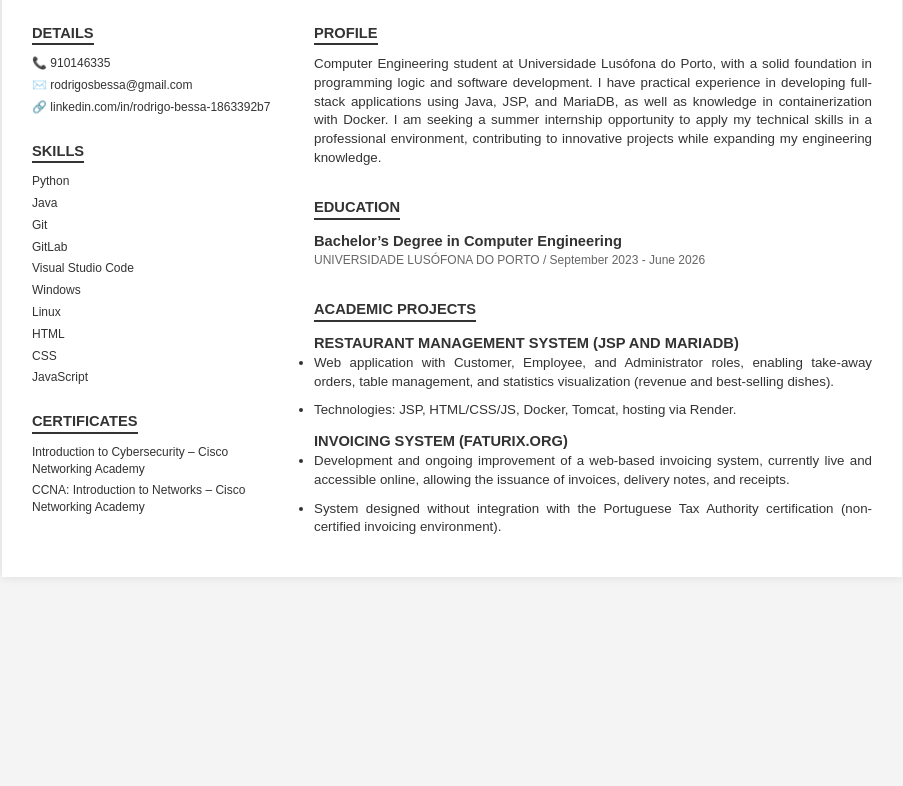
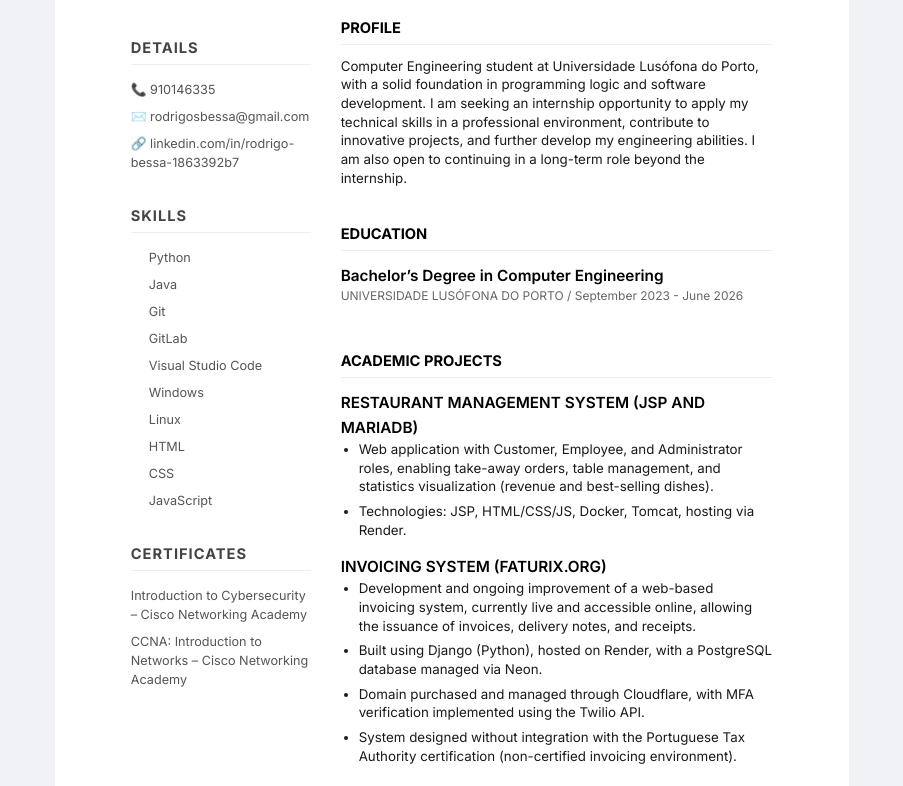
Before and after one commit to Rodrigosbessa/curriculo, a plain HTML site: page index.html in a window 1280 px wide. Shown: the part 124-910 px from the top of the page, without its empty margins (188-1091 px from the left). Before the commit the page ends 800 px from the top, so only its background shows below. Drawn offline with Linux system fonts and the light colour scheme.

Commit message:
Criar pagina para curriculo em portugues e alguns ajustes

```diff
--- a/index.html
+++ b/index.html
@@ -47,7 +47,7 @@
             <main class="main-content">
                 <section>
                     <h3>PROFILE</h3>
-                    <p>Computer Engineering student at Universidade Lusófona do Porto, with a solid foundation in programming logic and software development. I have practical experience in developing full-stack applications using Java, JSP, and MariaDB, as well as knowledge in containerization with Docker. I am seeking a summer internship opportunity to apply my technical skills in a professional environment, contributing to innovative projects while expanding my engineering knowledge.</p>
+                    <p>Computer Engineering student at Universidade Lusófona do Porto, with a solid foundation in programming logic and software development. I am seeking an internship opportunity to apply my technical skills in a professional environment, contribute to innovative projects, and further develop my engineering abilities. I am also open to continuing in a long-term role beyond the internship.</p>
                 </section>
 
                 <section>
@@ -72,6 +72,8 @@
                         <span class="title">INVOICING SYSTEM (FATURIX.ORG)</span>
                         <ul>
                             <li>Development and ongoing improvement of a web-based invoicing system, currently live and accessible online, allowing the issuance of invoices, delivery notes, and receipts.</li>
+                            <li>Built using Django (Python), hosted on Render, with a PostgreSQL database managed via Neon.</li>
+                            <li>Domain purchased and managed through Cloudflare, with MFA verification implemented using the Twilio API.</li>
                             <li>System designed without integration with the Portuguese Tax Authority certification (non-certified invoicing environment).</li>
                         </ul>
                     </div>
--- a/style.css
+++ b/style.css
@@ -1,4 +1,5 @@
-/* Reset básico */
+@import url('https://fonts.googleapis.com/css2?family=Inter:wght@300;400;600;700&display=swap');
+
 * {
     margin: 0;
     padding: 0;
@@ -6,77 +7,118 @@
 }
 
 body {
-    font-family: 'Arial', sans-serif;
-    background-color: #f4f4f4;
-    color: #333;
-    line-height: 1.4;
-    padding: 0;
+    font-family: 'Inter', -apple-system, sans-serif;
+    background-color: #f0f2f5;
+    color: #1a1a1a;
+    line-height: 1.5;
 }
-
 .container {
-    max-width: 900px;
+    width: 210mm;
+    min-height: 297mm;
     background: #fff;
-    margin: 20px auto;
-    padding: 30px;
-    box-shadow: 0 0 10px rgba(0,0,0,0.1);
+    margin: 0 auto;
+    padding: 15mm 20mm;
+    display: flex;
+    flex-direction: column;
 }
 
 header {
-    border-bottom: 2px solid #eee;
-    margin-bottom: 20px;
+    border-bottom: 2px solid #000;
+    margin-bottom: 15px;
     padding-bottom: 10px;
 }
 
 header h1 {
-    font-size: 24pt;
-    letter-spacing: 2px;
+    font-size: 26pt;
+    font-weight: 700;
 }
 
 .content {
-    display: flex; /* Mantém colunas no ecrã */
+    display: flex;
     gap: 30px;
+    flex: 1;
 }
 
 .sidebar {
-    flex: 0 0 30%; /* Fixa a largura em 30% */
+    flex: 0 0 28%;
+    display: flex;
+    flex-direction: column;
+    justify-content: flex-start;
+}
+
+.sidebar h3 {
+    font-size: 11pt;
+    font-weight: 700;
+    text-transform: uppercase;
+    letter-spacing: 1px;
+    margin-bottom: 15px;
+    margin-top: 25px;
+    color: #444;
+}
+
+.sidebar p, .sidebar li {
+    font-size: 9.5pt;
+    margin-bottom: 8px;
+    list-style: none;
+    color: #555;
 }
 
 .main-content {
-    flex: 1; /* Ocupa o resto */
+    flex: 1;
+    display: flex;
+    flex-direction: column;
+    justify-content: flex-start;
 }
 
+.main-content section {
+    margin-bottom: 25px;
+}
 h3 {
     font-size: 11pt;
-    border-bottom: 2px solid #333;
-    display: inline-block;
-    margin-bottom: 10px;
-    margin-top: 20px;
+    font-weight: 700;
+    border-bottom: 1.5px solid #eee;
+    padding-bottom: 5px;
+    margin-bottom: 12px;
+    margin-top: 5px;
     text-transform: uppercase;
+    color: #000;
 }
 
-.sidebar p, .sidebar li { font-size: 9pt; margin-bottom: 5px; list-style: none; }
-.main-content p, .main-content li { font-size: 10pt; margin-bottom: 10px; text-align: justify; }
+.main-content p, .main-content li {
+    font-size: 10pt;
+    margin-bottom: 6px;
+    line-height: 1.4;
+}
 
-.entry .title { font-weight: bold; font-size: 11pt; }
-.entry .subtitle { color: #666; font-size: 9pt; }
+.entry {
+    margin-bottom: 15px;
+}
 
-/* REGRA DE OURO PARA IMPRESSÃO */
+.entry .title {
+    font-weight: 600;
+    font-size: 11.5pt;
+    color: #000;
+}
+
+.entry .subtitle {
+    color: #666;
+    font-size: 9pt;
+    font-weight: 400;
+    margin-bottom: 8px;
+    display: block;
+}
+
+ul {
+    padding-left: 18px;
+}
+
 @media print {
-    body { background-color: #fff; padding: 0; }
+    body { background: white; padding: 0; margin: 0; }
     .container {
         box-shadow: none;
         margin: 0;
         width: 100%;
-        max-width: 100%;
-        padding: 0;
+        height: 100vh;
+        padding: 15mm;
     }
-    .content {
-        display: flex !important; /* Força as colunas a ficarem lado a lado */
-        flex-direction: row !important;
-    }
-    .sidebar { width: 30% !important; }
-    .main-content { width: 70% !important; }
-
-    /* Remove espaços em branco extra */
-    h3 { margin-top: 15px; }
 }
```
Also changed, not shown: pt.html (added, +85 -0 lines).
